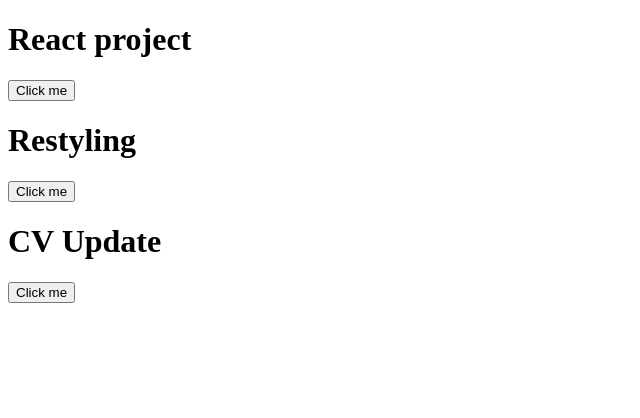
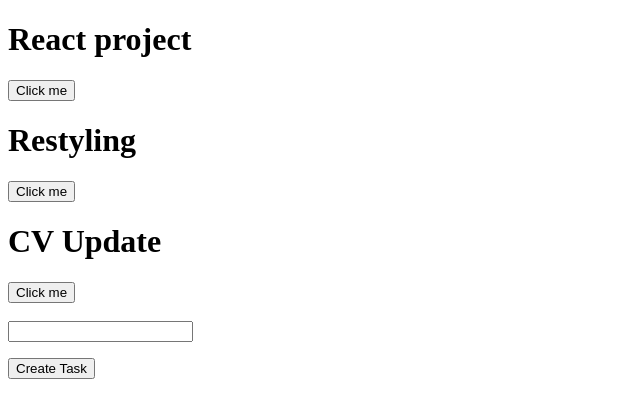
Before and after one commit to RazielGMoncayo/react-cert-journey, a React app in the folder frontend/: page / in a window 1280 px wide. Shown: the top 418 px of the page, without its empty margins (0-640 px from the left). Built offline with nearby package versions, Linux system fonts and the light colour scheme; the HTML template or start-up script is replaced by a standard one.

Commit message:
feat: TitleInput component created with form submission

```diff
--- a/frontend/src/App.jsx
+++ b/frontend/src/App.jsx
@@ -1,5 +1,6 @@
 import './App.css'
 import Task from './components/task'
+import TitleInput from './components/TitleInput'
 
 function App() {
   const titles = [
@@ -11,9 +12,11 @@
     <>
       {
         titles.map((t) => (
-          <Task key={t.id}  title={t.title}/> // Redering list React
+          <Task key={t.id}  title={t.title}/> // Redering list React -
         ))
       }
+      <br/><br/>
+      <TitleInput/>
     </>
   )
 }
--- /dev/null
+++ b/frontend/src/components/TitleInput.jsx
@@ -0,0 +1,23 @@
+import { useState } from "react";
+
+export default function TitleInput() {
+
+    const [title, setTitle] = useState("")
+
+    return (
+        <>
+            <form onSubmit={ e => {
+                e.preventDefault() //  Prevents the default form submission and page reload
+                console.log("Submitted title: ", title)
+            } }>
+                <input
+                    type="text"
+                    value={title}
+                    onChange={ e => setTitle(e.target.value) }/> {/* e represents the input change event */}
+                <p>{title}</p>
+                <button>Create Task</button>
+            </form>
+        </>
+    )
+
+};
```
